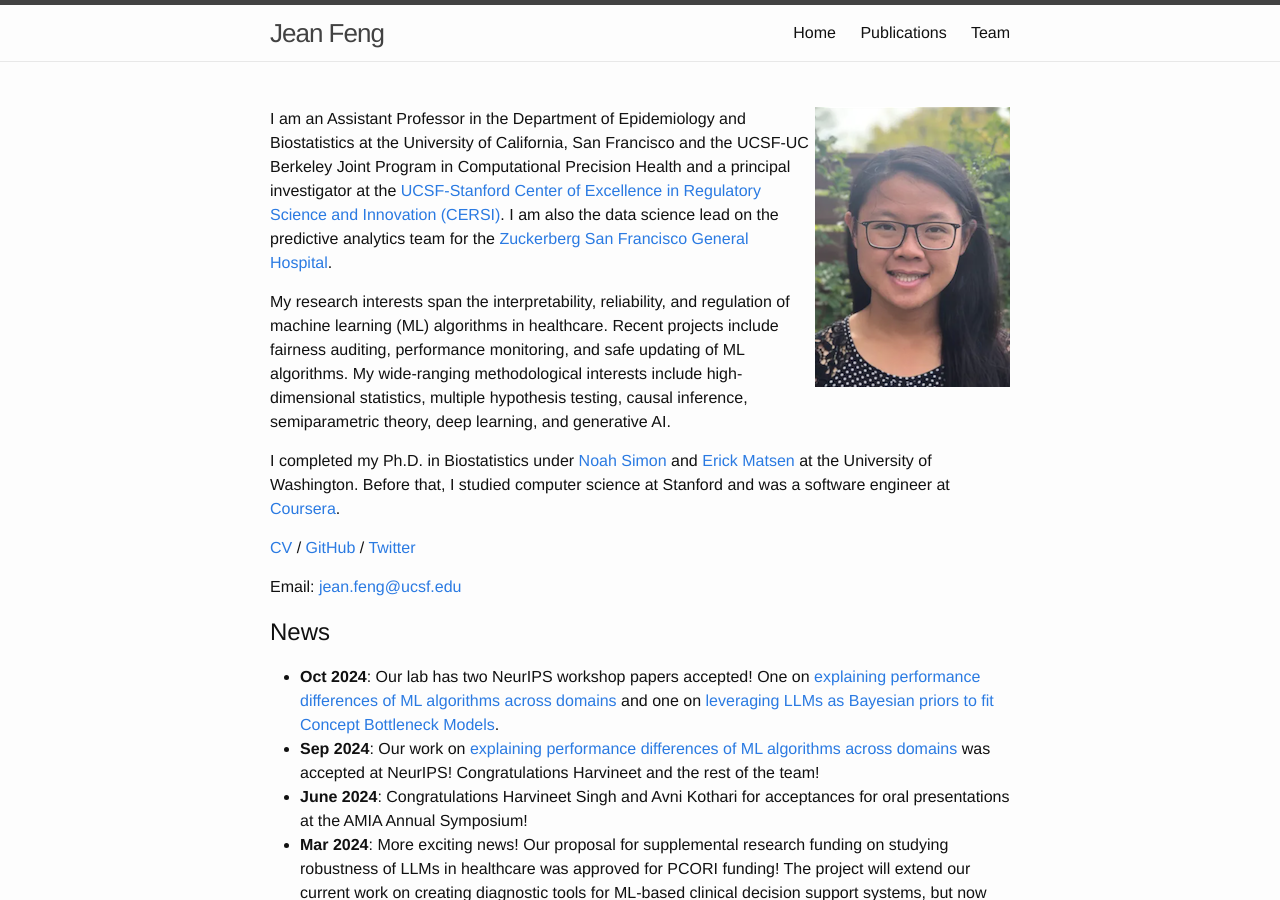
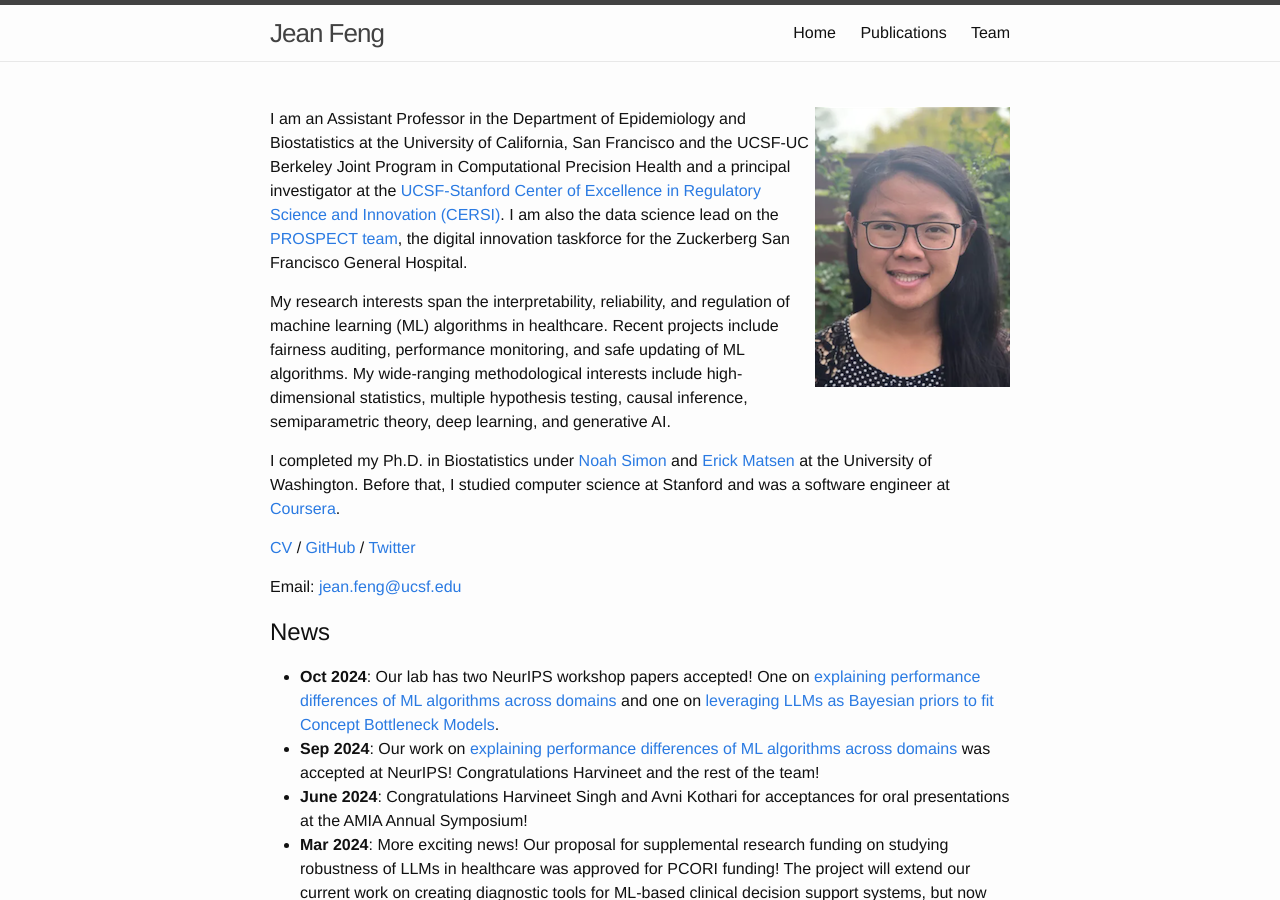
Before and after one commit to jjfeng/jjfeng.github.io, a Jekyll site: the page built from index.md, in a window 1280 px wide and 900 px high. Built offline with Jekyll 4.4.1, drawn with Linux system fonts in a browser that asks for light colours.

Commit message:
update homepage

```diff
--- a/index.md
+++ b/index.md
@@ -7,7 +7,7 @@ title: Home
 <img align="right" src="headshot.png" margin="50px" height="280px" onmouseover="this.src='pocky_new.png';" onmouseout="this.src='headshot.png';">
 
 I am an Assistant Professor in the Department of Epidemiology and Biostatistics at the University of California, San Francisco and the UCSF-UC Berkeley Joint Program in Computational Precision Health and a principal investigator at the [UCSF-Stanford Center of Excellence in Regulatory Science and Innovation (CERSI)](https://pharm.ucsf.edu/cersi).
-I am also the data science lead on the predictive analytics team for the [Zuckerberg San Francisco General Hospital](https://zuckerbergsanfranciscogeneral.org/).
+I am also the data science lead on the [PROSPECT team](https://zsfg-prospect.github.io/), the digital innovation taskforce for the Zuckerberg San Francisco General Hospital.
 
 
 My research interests span the interpretability, reliability, and regulation of machine learning (ML) algorithms in healthcare.
```
Also changed, not shown: 1 other file.
